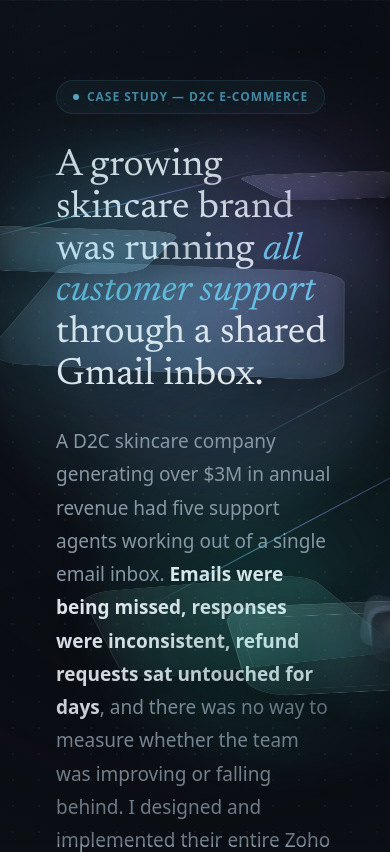
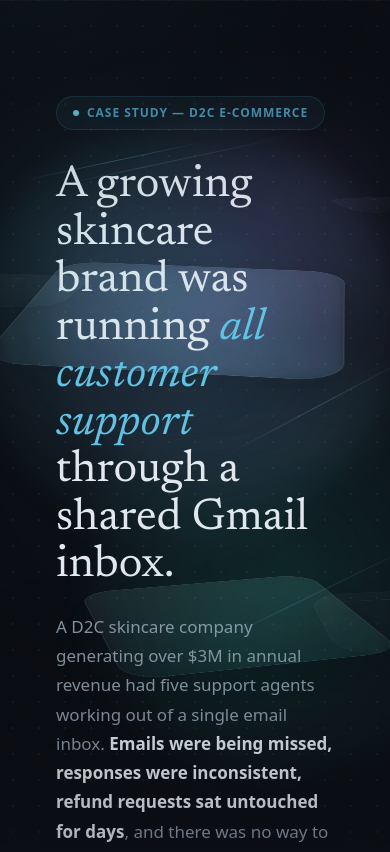
Before and after one commit to gurmeetsingh-crm/complete-zoho-desk-implementation, a plain HTML site: page index.html in a window 390 px wide. Shown: the top 852 px of the page. Drawn offline with nearby package versions, Linux system fonts and the light colour scheme; a web font is replaced by a local one.

Commit message:
Update index.html

```diff
--- a/index.html
+++ b/index.html
@@ -74,15 +74,25 @@
   .fx-shard-b{right:20vw;top:26vh;transform:translate3d(0, calc(var(--scroll,0px) * .09), 60px) rotateX(68deg) rotateZ(-28deg)}
   .content-layer{position:relative;z-index:3}
   @media (max-width:760px){
+    body{font-size:15px}
+    .content-layer > section:first-child{padding-top:calc(env(safe-area-inset-top, 0px) + 96px)!important;padding-bottom:88px!important;min-height:100svh!important}
     .fx-bg{opacity:1}
-    .fx-grid{background-size:42px 42px;opacity:.18;transform:rotateX(78deg) translateY(calc(40vh + var(--scroll,0px) * .08)) scale(1.6)}
-    .fx-plane-a{width:58vw;height:58vw;left:-16vw;top:16vh;transform:translate3d(0, calc(var(--scroll,0px) * .10), 0) rotateX(72deg) rotateZ(calc(10deg + var(--scroll-r,0deg)))}
-    .fx-plane-b{width:42vw;height:42vw;right:-6vw;top:14vh;transform:translate3d(0, calc(var(--scroll,0px) * -.08), 90px) rotateX(72deg) rotateZ(calc(-14deg - var(--scroll-r,0deg)))}
-    .fx-plane-c{width:52vw;height:52vw;right:-12vw;bottom:12vh;transform:translate3d(0, calc(var(--scroll,0px) * -.06), 20px) rotateX(74deg) rotateZ(calc(-6deg + var(--scroll-r,0deg) * .5))}
+    .fx-grid{background-size:42px 42px;opacity:.10;transform:rotateX(79deg) translateY(calc(46vh + var(--scroll,0px) * .05)) scale(1.55)}
+    .fx-plane{opacity:.26;backdrop-filter:blur(6px);box-shadow:0 22px 70px rgba(0,0,0,.26), inset 0 1px 0 rgba(255,255,255,.05)}
+    .fx-plane-a{width:44vw;height:44vw;left:-24vw;top:24vh;transform:translate3d(0, calc(var(--scroll,0px) * .06), 0) rotateX(74deg) rotateZ(calc(8deg + var(--scroll-r,0deg) * .35))}
+    .fx-plane-b{width:30vw;height:30vw;right:-16vw;top:18vh;transform:translate3d(0, calc(var(--scroll,0px) * -.05), 40px) rotateX(74deg) rotateZ(calc(-11deg - var(--scroll-r,0deg) * .25))}
+    .fx-plane-c{width:38vw;height:38vw;right:-20vw;bottom:18vh;transform:translate3d(0, calc(var(--scroll,0px) * -.04), 12px) rotateX(75deg) rotateZ(calc(-7deg + var(--scroll-r,0deg) * .22))}
     .fx-shard{display:none}
-    .fx-line-a{width:76vw;left:-6vw;top:24vh}
-    .fx-line-b{width:88vw;right:-22vw;top:62vh}
-    .hero-stage{display:block;opacity:.72;right:-86px!important;top:34%!important;transform:translateY(-20%) scale(.46)!important}
+    .fx-line{opacity:.24}
+    .fx-line-a{width:54vw;left:18vw;top:19vh;transform:translate3d(0, calc(var(--scroll,0px) * .03), 0) rotate(-12deg)}
+    .fx-line-b{width:56vw;right:-10vw;top:70vh;transform:translate3d(0, calc(var(--scroll,0px) * -.03), 0) rotate(-26deg)}
+    .fx-orb{opacity:.38}
+    .hero-stage{display:none!important}
+  }
+  @media (max-width:760px){
+    .content-layer > section:first-child h1{font-size:clamp(32px,11.5vw,52px)!important;line-height:1.06!important;max-width:100%!important;margin-bottom:22px!important}
+    .content-layer > section:first-child p{font-size:17px!important;line-height:1.72!important;max-width:100%!important}
+    .content-layer > section:first-child [style*="inline-flex"][style*="border-radius:24px"]{max-width:calc(100vw - 56px)!important;flex-wrap:wrap}
   }
   @media (prefers-reduced-motion: reduce){
     .fx-grid,.fx-plane-a,.fx-plane-b,.fx-plane-c,.fx-line-a,.fx-line-b,.fx-shard-a,.fx-shard-b{transform:none!important}
```
